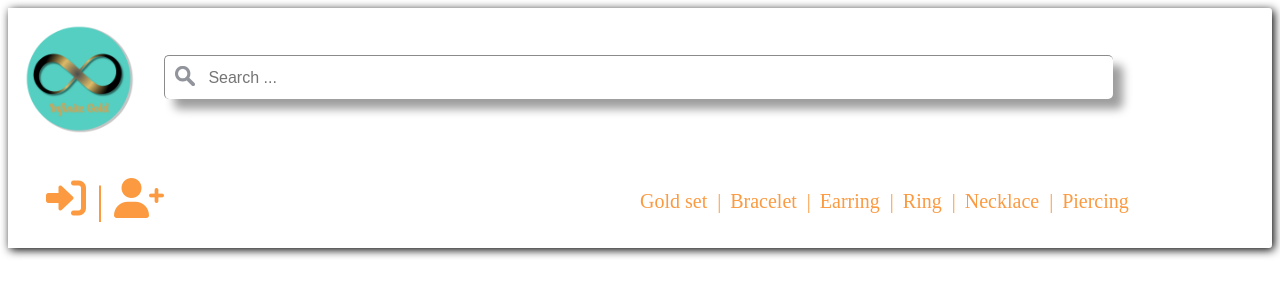
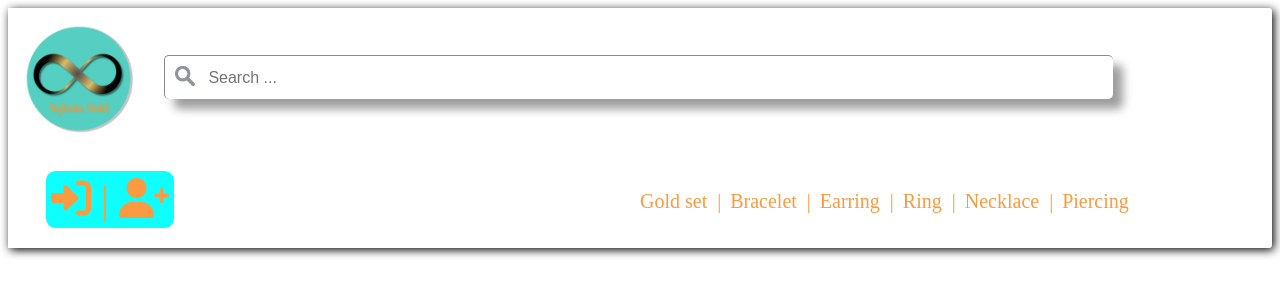
Before and after one commit to iammaryam/infinitegold-site, a plain HTML site: page index.html in a window 1280 px wide. In both pictures the pointer is over the element 104 px from the left and 199 px from the top of the page. Drawn offline with Linux system fonts and the light colour scheme; a web font is replaced by a local one.

Commit message:
some hover changes

```diff
--- a/style.css
+++ b/style.css
@@ -46,14 +46,22 @@ header {
 
 #login {
     position: absolute;
-    top: 70%;
+    top: 68%;
     left: 3%;
     font-size: 40px;
+    padding: 5px;
+    transition: 4s;
+}
+
+#login:hover {
+    background-color: aqua;
+    border-radius: 10px;
 }
 
 #login-a {
     text-decoration: none;
     color: #FB9A40;
+
 }
 
 #header-nav {
@@ -71,3 +79,7 @@ header {
     color: #FB9A40;
     font-size: 20px;
 }
+
+#header-nav a:hover {
+    font-size: 23px;
+}
```
